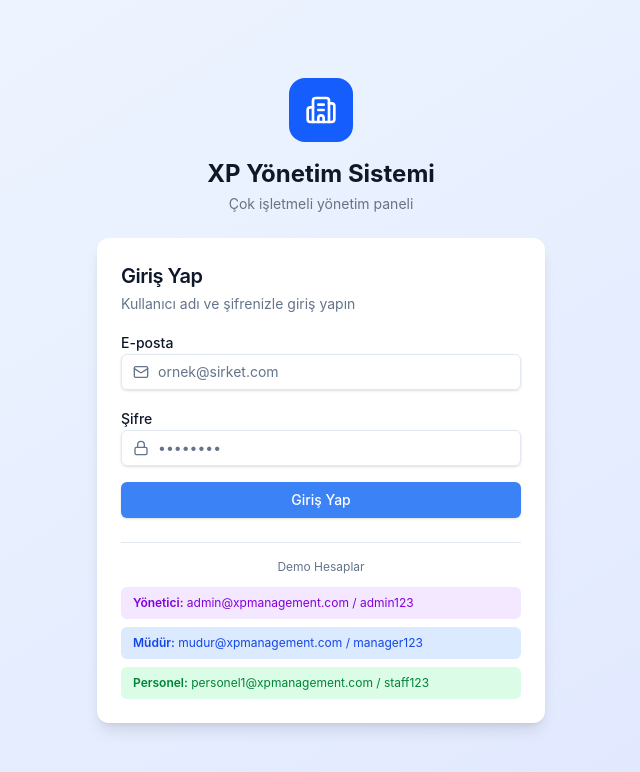
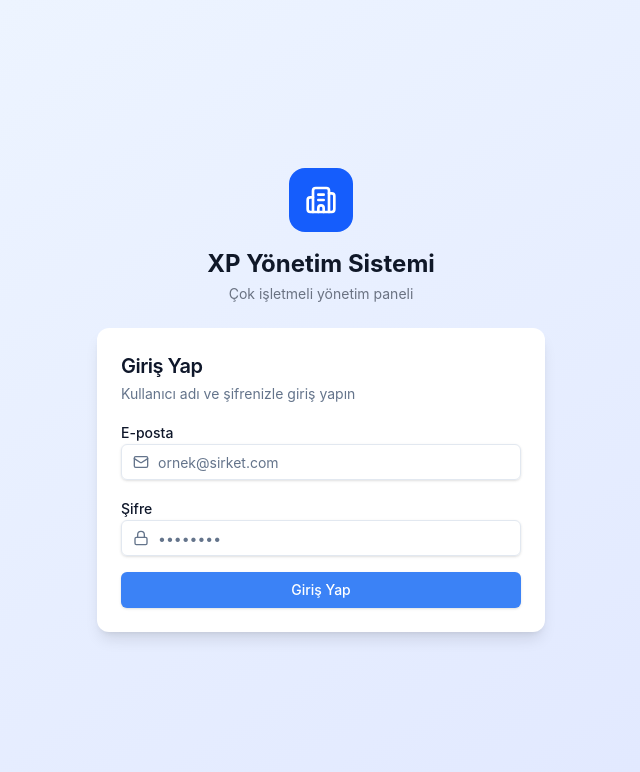
Before and after one commit to Vientre/xp-yonetim, a Next.js app: page /login in a window 1280 px wide. Shown: the top 772 px of the page, without its empty margins (319-959 px from the left). Built offline with nearby package versions, Linux system fonts and the light colour scheme.

Commit message:
fix: login sayfasından demo hesapları kaldır

```diff
--- a/app/(auth)/login/page.tsx
+++ b/app/(auth)/login/page.tsx
@@ -122,51 +122,9 @@ export default function LoginPage() {
               </Button>
             </form>
 
-            {/* Demo bilgi */}
-            <div className="mt-6 pt-4 border-t">
-              <p className="text-xs text-muted-foreground text-center mb-3">Demo Hesaplar</p>
-              <div className="grid grid-cols-1 gap-2 text-xs">
-                <DemoAccount
-                  role="Yönetici"
-                  email="admin@xpmanagement.com"
-                  password="admin123"
-                  color="bg-purple-100 text-purple-700"
-                />
-                <DemoAccount
-                  role="Müdür"
-                  email="mudur@xpmanagement.com"
-                  password="manager123"
-                  color="bg-blue-100 text-blue-700"
-                />
-                <DemoAccount
-                  role="Personel"
-                  email="personel1@xpmanagement.com"
-                  password="staff123"
-                  color="bg-green-100 text-green-700"
-                />
-              </div>
-            </div>
           </CardContent>
         </Card>
       </div>
     </div>
   )
 }
-
-function DemoAccount({
-  role,
-  email,
-  password,
-  color,
-}: {
-  role: string
-  email: string
-  password: string
-  color: string
-}) {
-  return (
-    <div className={`rounded-md px-3 py-2 ${color}`}>
-      <span className="font-semibold">{role}:</span> {email} / {password}
-    </div>
-  )
-}
```
